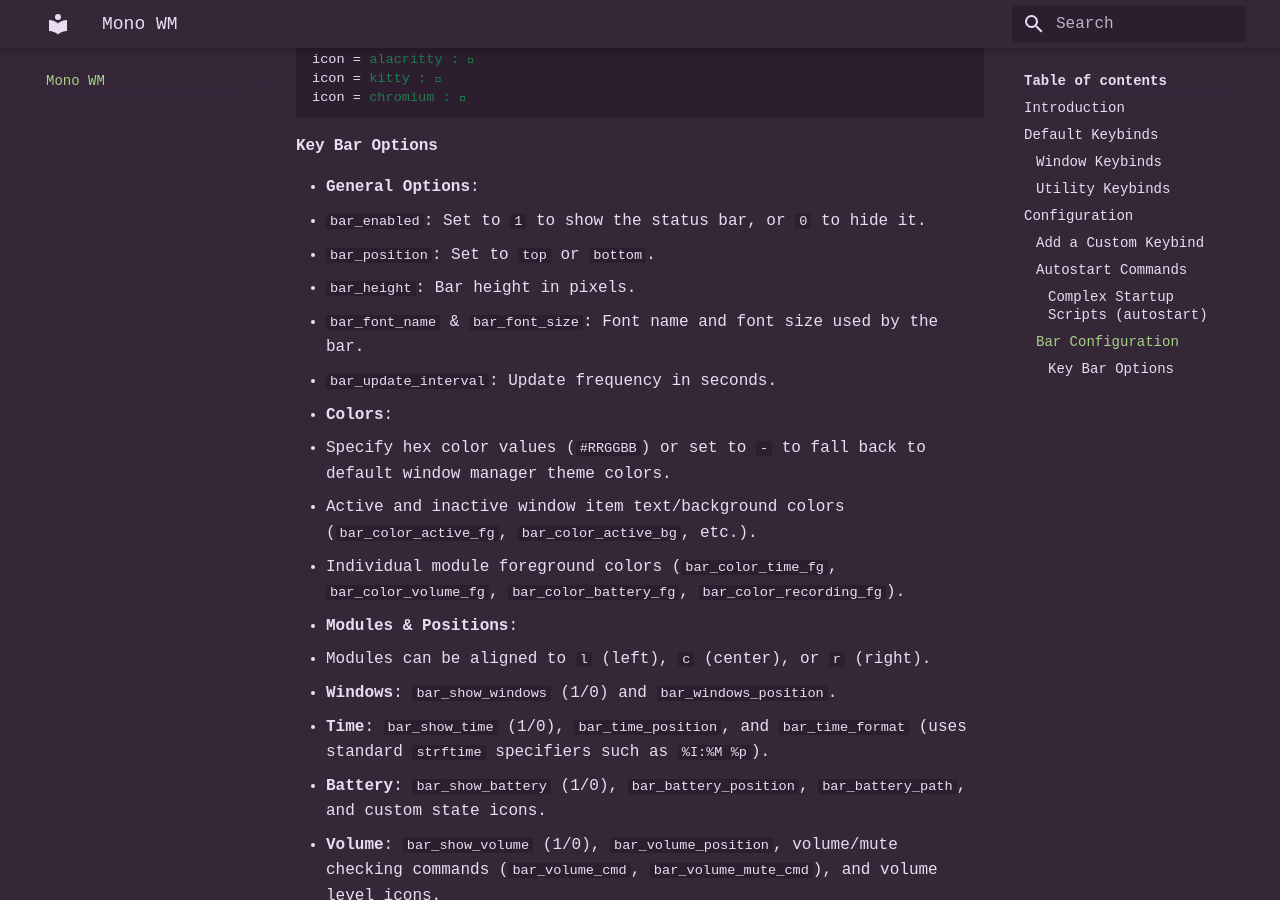
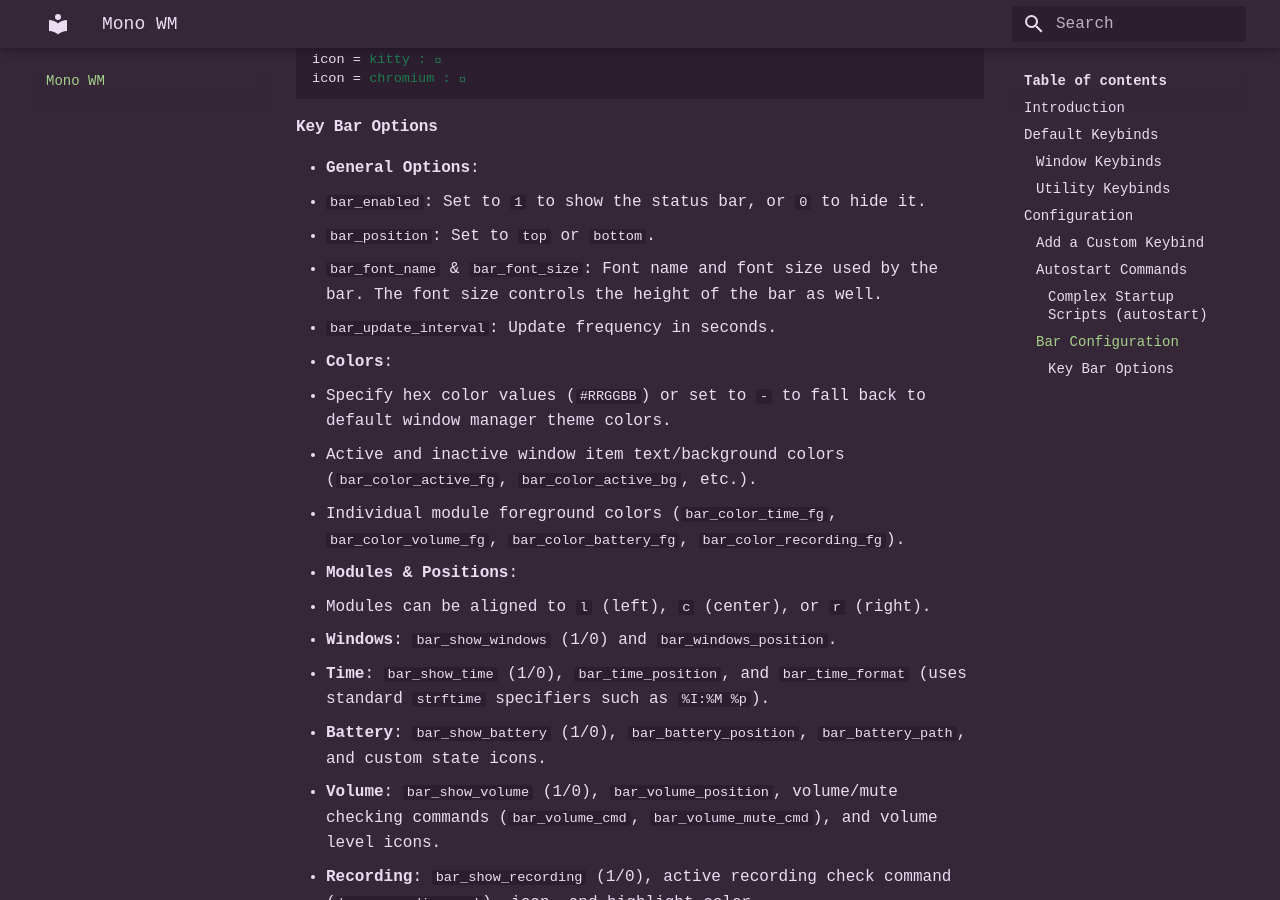
Before and after one commit to dantevazquez/monos-documentation, an MkDocs documentation site: the page built from docs/monowm.md, in a window 1280 px wide and 900 px high, scrolled down 4246 px. Built offline with MkDocs 1.6.1 and Material for MkDocs 9.7.7, drawn with Linux system fonts in a browser that asks for light colours; a style sheet for code colours, icons or effects is not loaded.

Commit message:
added restui in programs and removed bar height

```diff
--- a/docs/monowm.md
+++ b/docs/monowm.md
@@ -110,7 +110,6 @@ The status bar is configured separately in `~/.config/monowm/bar.conf`. Below is
 
 # General Bar Settings
 bar_enabled = 1
-bar_height = 24
 bar_font_name = JetBrainsMono Nerd Font
 bar_font_size = 14
 bar_update_interval = 5 # In seconds. Lower for worst performance but more responsive bar updates
@@ -180,8 +179,7 @@ icon = chromium : 
 - **General Options**:
   - `bar_enabled`: Set to `1` to show the status bar, or `0` to hide it.
   - `bar_position`: Set to `top` or `bottom`.
-  - `bar_height`: Bar height in pixels.
-  - `bar_font_name` & `bar_font_size`: Font name and font size used by the bar.
+  - `bar_font_name` & `bar_font_size`: Font name and font size used by the bar. The font size controls the height of the bar as well.
   - `bar_update_interval`: Update frequency in seconds.
 - **Colors**:
   - Specify hex color values (`#RRGGBB`) or set to `-` to fall back to default window manager theme colors.
```
Also changed, not shown: docs/programs.md (+4 -0 lines).
